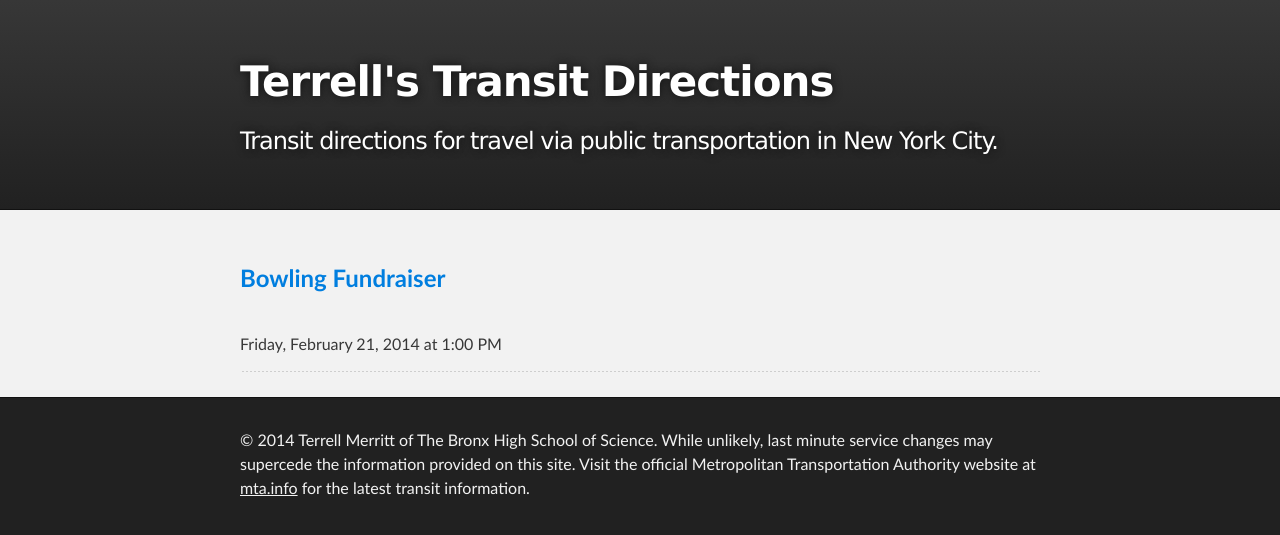
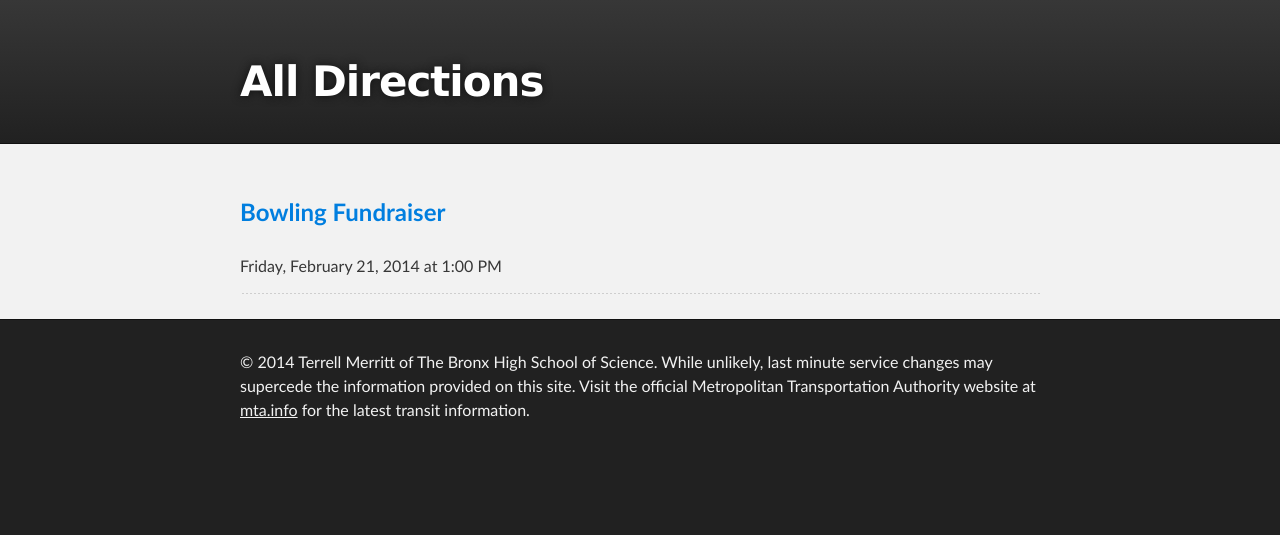
Before and after one commit to terrellthemtaguy/terrellthemtaguy.github.io, a Jekyll site: the page built from directions.html, in a window 1280 px wide. Shown: the top 535 px of the page. Built offline with Jekyll 4.4.1, drawn with Linux system fonts in a browser that asks for light colours.

Commit message:
Update directions.html

```diff
--- a/directions.html
+++ b/directions.html
@@ -7,8 +7,7 @@
 <!-- HEADER -->
 <div id="header_wrap" class="outer">
     <header class="inner">
-      <h1 id="project_title">Terrell&#39;s Transit Directions</h1>
-      <h2 id="project_tagline">Transit directions for travel via public transportation in New York City.</h2>
+      <h1 id="project_title">All Directions</h1>
     </header>
 </div>
 
@@ -16,8 +15,8 @@
   <section id="main_content" class="inner">
 
       {% for direction in site.posts %}
-        <p><span style="font-size: 24px;"><a href="{{ direction.url }}"><strong>{{ direction.title }}</strong></a><br>
-        {% if direction.entity %}For [{{ direction.entity }}]{% endif %}<br></span>
+        <p><span style="font-size: 24px;"><a href="{{ direction.url }}"><strong>{{ direction.title }}</strong></a></span><br>
+        {% if direction.entity %}For [{{ direction.entity }}]{% endif %}<br>
         <span style="font-size: 16px;">{{ direction.time }}</span></h4></p>
         <hr align="LEFT">
       {% endfor %}
```
